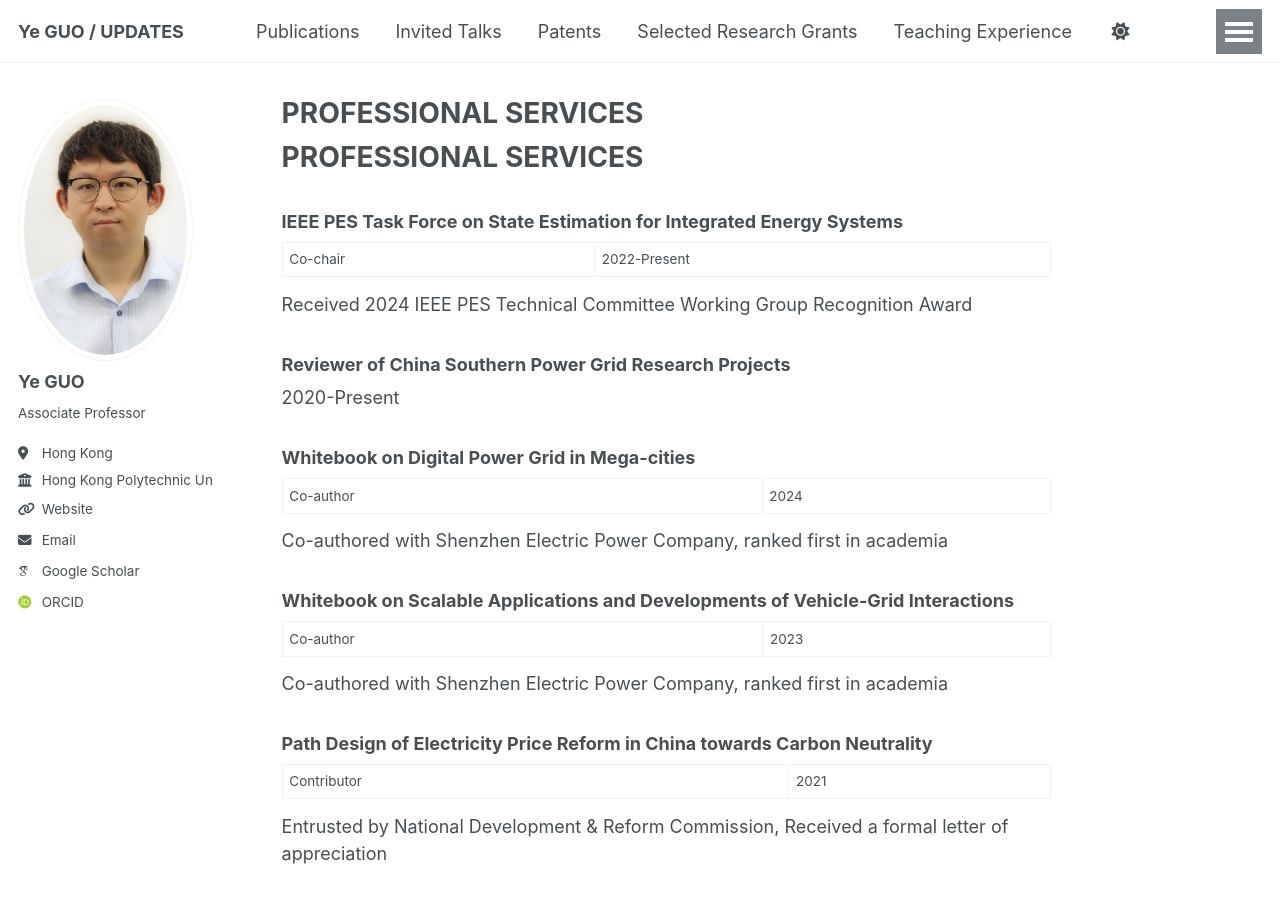
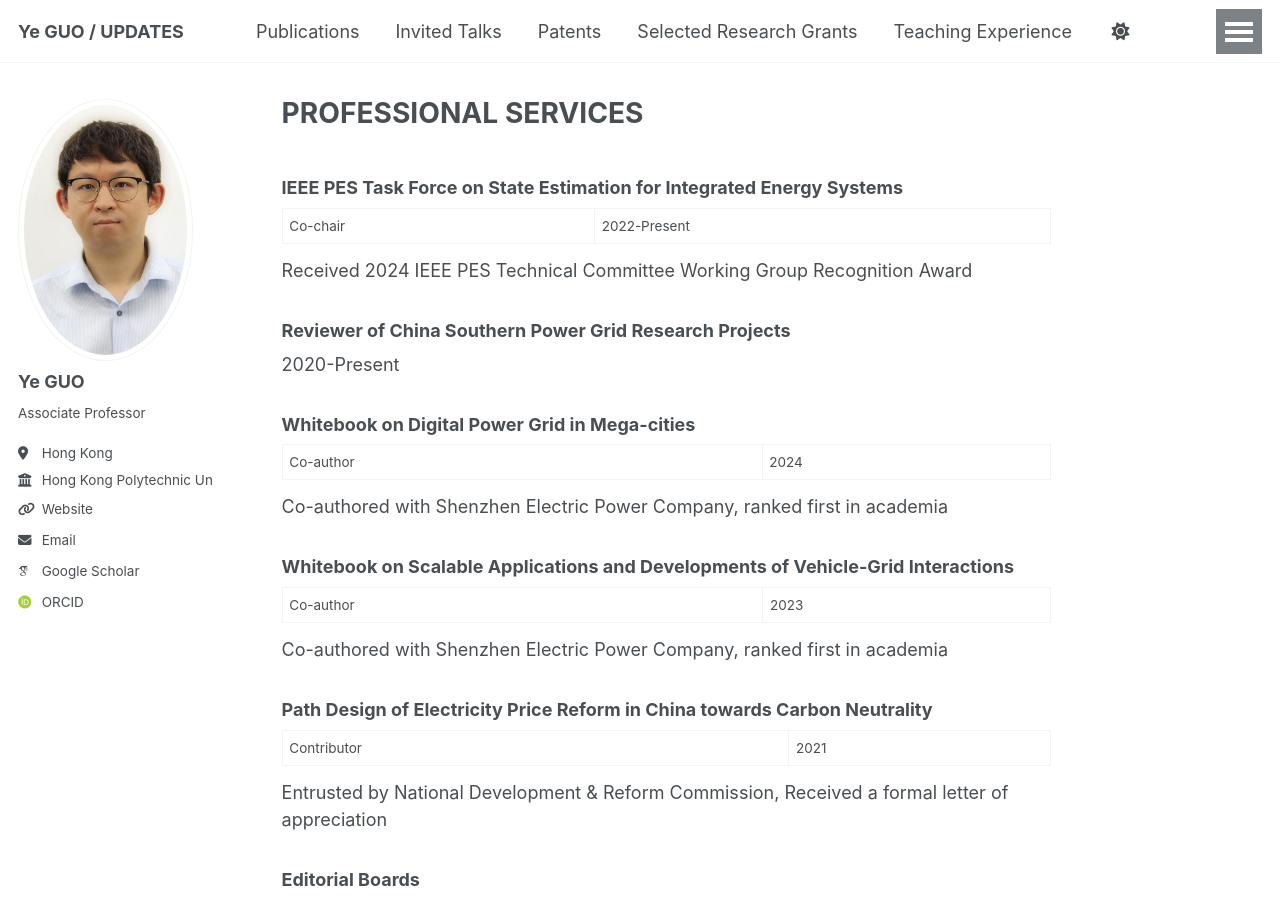
Before and after one commit to ye-guo/ye-guo.github.io, a Jekyll site: the page built from _pages/services.md, in a window 1280 px wide and 900 px high. Built offline with Jekyll 4.4.1, drawn with Linux system fonts in a browser that asks for light colours; some web fonts are replaced; a script that is not in the unit is left out.

Commit message:
Update services.md

```diff
--- a/_pages/services.md
+++ b/_pages/services.md
@@ -6,8 +6,6 @@ redirect_from:
   - /md/
   - /services.md
 ---
-
-# PROFESSIONAL SERVICES
 
 ### IEEE PES Task Force on State Estimation for Integrated Energy Systems
 
```
